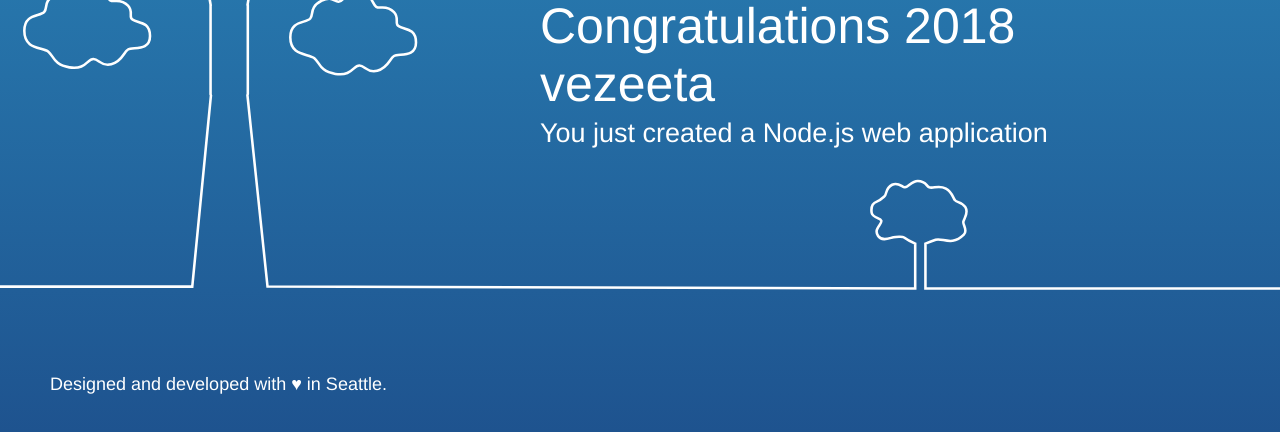
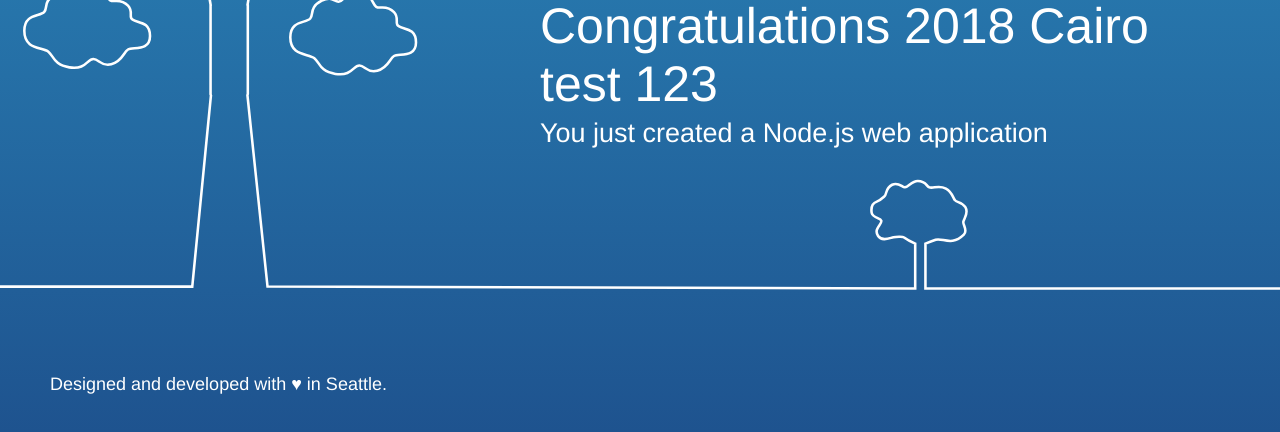
Before and after one commit to raafat1983/testcodestar, a website: page public/index.html in a window 1280 px wide. Shown: the part 356-788 px from the top of the page. Drawn offline with Linux system fonts and the light colour scheme.

Commit message:
Update index.html

```diff
--- a/public/index.html
+++ b/public/index.html
@@ -58,7 +58,7 @@
         <div class="message">
             <a class="twitter-link" href="http://twitter.com/home/?status=I%20created%20a%20project%20with%20AWS%20CodeStar!%20%23AWS%20%23AWSCodeStar%20https%3A%2F%2Faws.amazon.com%2Fcodestar"><img src="assets/img/tweet.svg" /></a>
             <div class="text">
-                <h1>Congratulations 2018 vezeeta</h1>
+                <h1>Congratulations 2018 Cairo test 123</h1>
                 <h2>You just created a Node.js web application</h2>
             </div>
         </div>
```
